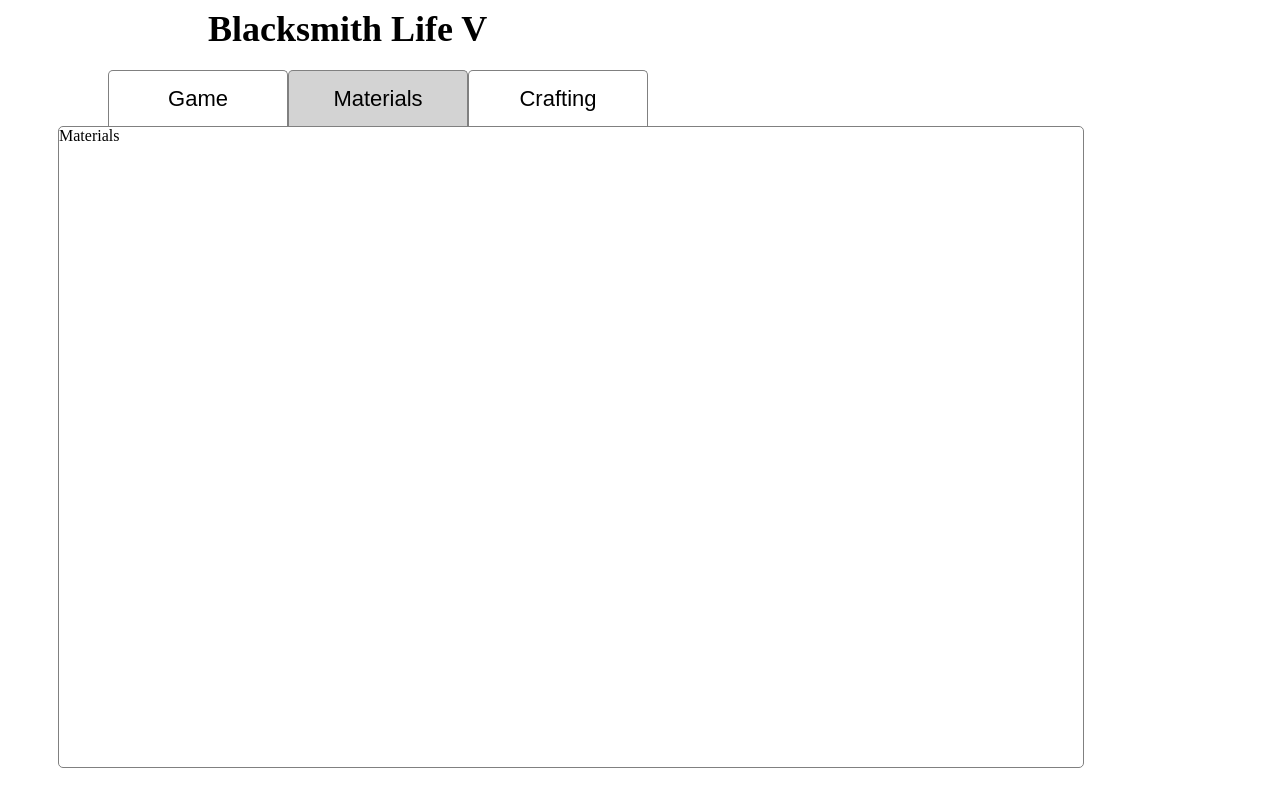
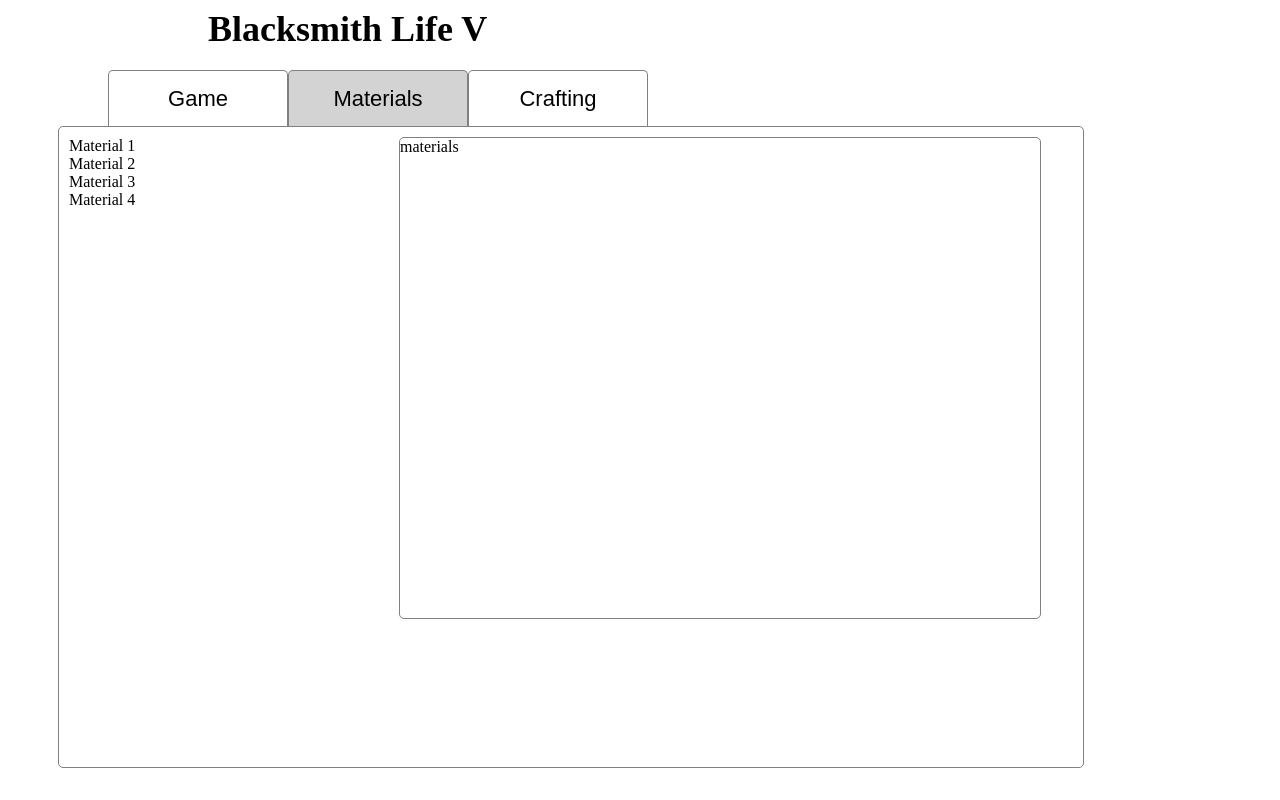
Before and after one commit to JFrederick25/Blacksmith-Life-v, an Angular app: page / in a window 1280 px wide. Both pictures are taken after a click on the button "Materials". Built offline with nearby package versions, Linux system fonts and the light colour scheme.

Commit message:
4 files modified

```diff
--- a/src/app/app.component.html
+++ b/src/app/app.component.html
@@ -1,23 +1,38 @@
 <div style="display:flex; padding-left:200px; padding-bottom: 20px;">
-    <div style="font-size: 36px; font-weight: bold;">Blacksmith Life V</div>
+  <div style="font-size: 36px; font-weight: bold;">Blacksmith Life V</div>
 </div>
 
 <div>
   <div style="padding-left:100px;">
-    <button [style.background-color]="setBackgroundColor('Game')" (click)="tabSelect('Game')">Game</button>
-    <button [style.background-color]="setBackgroundColor('Materials')" (click)="tabSelect('Materials')">Materials</button>
-    <button [style.background-color]="setBackgroundColor('Crafting')" (click)="tabSelect('Crafting')">Crafting</button>
+    <button
+      [style.background-color]="setBackgroundColor('Game')"
+      (click)="tabSelect('Game')"
+    >
+      Game
+    </button>
+    <button
+      [style.background-color]="setBackgroundColor('Materials')"
+      (click)="tabSelect('Materials')"
+    >
+      Materials
+    </button>
+    <button
+      [style.background-color]="setBackgroundColor('Crafting')"
+      (click)="tabSelect('Crafting')"
+    >
+      Crafting
+    </button>
   </div>
 
-  <div style="border: 1px solid gray; border-radius: 5px; height: 80vh; width: 80vw; margin-left: 50px;">
-    <div *ngIf="selectedTab==='Game'">
+  <div
+    style="border: 1px solid gray; border-radius: 5px; height: 80vh; width: 80vw; margin-left: 50px;"
+  >
+    <div *ngIf="selectedTab === 'Game'">
       <game-options></game-options>
     </div>
-    <div *ngIf="selectedTab==='Materials'">
-      Materials
+    <div *ngIf="selectedTab === 'Materials'">
+      <materials></materials>
     </div>
-    <div *ngIf="selectedTab==='Crafting'">
-      Crafting
-    </div>
+    <div *ngIf="selectedTab === 'Crafting'">Crafting</div>
   </div>
 </div>
--- a/src/app/app.module.ts
+++ b/src/app/app.module.ts
@@ -4,11 +4,12 @@ import { FormsModule } from '@angular/forms';
 
 import { AppComponent } from './app.component';
 import { GameOptionsComponent } from './components/game-options/game-options.component';
+import { MaterialsComponent } from './components/materials/materials.component';
 
 
 @NgModule({
   imports:      [ BrowserModule, FormsModule ],
-  declarations: [ AppComponent, GameOptionsComponent ],
+  declarations: [ AppComponent, GameOptionsComponent, MaterialsComponent ],
   bootstrap:    [ AppComponent ]
 })
 export class AppModule { }
--- a/src/app/components/materials/materials.component.html
+++ b/src/app/components/materials/materials.component.html
@@ -1 +1,12 @@
-<p>materials works!</p>
+<div style="display: flex;">
+  <div style="margin-left: 10px; margin-top: 10px; width: 25vw;">
+    <div>Material 1</div>
+    <div>Material 2</div>
+    <div>Material 3</div>
+    <div>Material 4</div>
+
+  </div>
+  <div style="margin-left: 10px; margin-top: 10px; width: 50vw; border: 1px solid gray; border-radius: 5px; height: 60vh;">
+    materials
+  </div>
+</div>
--- a/src/app/components/materials/materials.component.ts
+++ b/src/app/components/materials/materials.component.ts
@@ -1,7 +1,7 @@
 import { Component, OnInit } from '@angular/core';
 
 @Component({
-  selector: 'app-materials',
+  selector: 'materials',
   templateUrl: './materials.component.html',
   styleUrls: ['./materials.component.css']
 })
```
